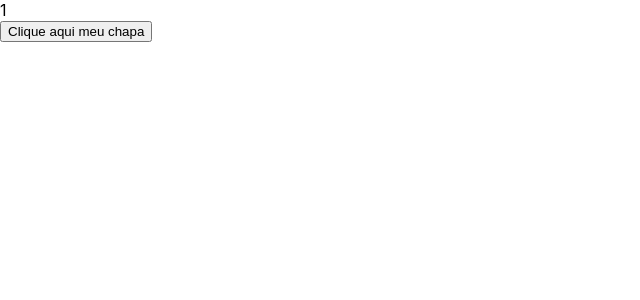
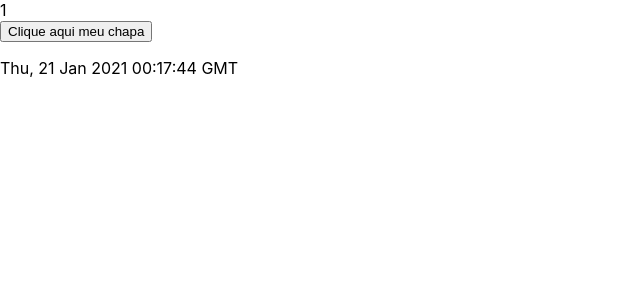
Before and after one commit to JosimarPintoCamilo/organizeime, a Next.js app: page /components/contador in a window 1280 px wide. Shown: the top 300 px of the page, without its empty margins (0-640 px from the left). Built offline with nearby package versions, Linux system fonts and the light colour scheme.

Commit message:
testando a função getStaticProps()

```diff
--- a/pages/components/contador.js
+++ b/pages/components/contador.js
@@ -1,6 +1,6 @@
 import { useState } from 'react';
 
-export default function Contador()
+function Contador(props)
 {
     const [contador, setContador] = useState(1);
 
@@ -12,6 +12,22 @@ export default function Contador()
         <div>
             <div>{contador}</div>
             <button onClick={incrementar}>Clique aqui meu chapa</button>
+            <p>{props.staticDateString}</p>
         </div>
     );
 }
+
+export async function getStaticProps()
+{
+    console.log('> Passando pelo getStaticProps();');
+    const staticDate = new Date();
+    const staticDateString = staticDate.toGMTString();
+
+    return {
+        props: {
+            staticDateString
+        }
+    }
+}
+
+export default Contador;
```
Also changed, not shown: 1 other file (tests, documents, lock files or other folders).
